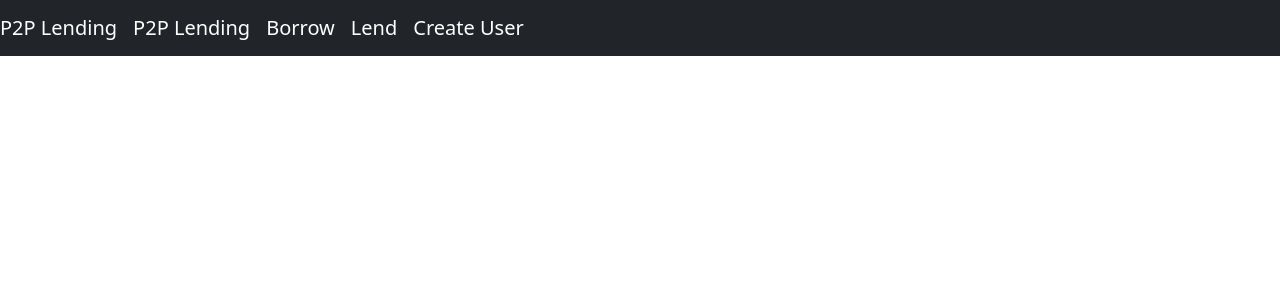
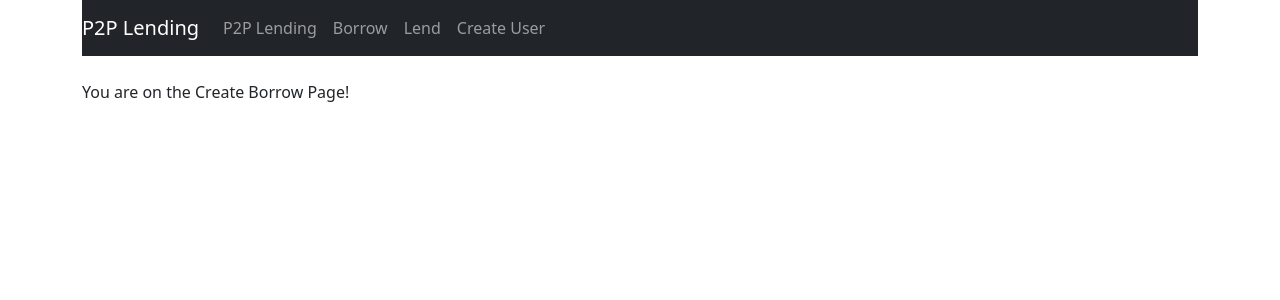
Before and after one commit to sirjkm/p2pLending, a React (Create React App) app: page /borrow in a window 1280 px wide. Shown: the top 300 px of the page. Built offline with nearby package versions, Linux system fonts and the light colour scheme.

Commit message:
created borrow component

```diff
--- a/package.json
+++ b/package.json
@@ -8,6 +8,7 @@
     "@testing-library/user-event": "^13.5.0",
     "bootstrap": "^5.1.3",
     "react": "^17.0.2",
+    "react-bootstrap": "^2.1.2",
     "react-dom": "^17.0.2",
     "react-router-dom": "^5.3.0",
     "react-scripts": "5.0.0",
--- a/src/App.js
+++ b/src/App.js
@@ -1,23 +1,24 @@
 import React from 'react';
-import { BrowserRouter as Router, Route } from "react-router-dom";
-import "bootstrap/dist/css/bootstrap.min.css";
+import { BrowserRouter as Router, Route } from 'react-router-dom';
+import 'bootstrap/dist/css/bootstrap.min.css';
 
-import Navbar from "./components/navbar.component";
-import BorrowLendList from "./components/borrow-lend-list.component";
-import CreateBorrow from "./components/create-borrow.component";
-import CreateLend from "./components/create-lend.component";
-import CreateUser from "./components/create-user.component";
+import Navbar from './components/navbar.component';
+import BorrowLendList from './components/borrow-lend-list.component';
+import CreateBorrow from './components/create-borrow.component';
+import CreateLend from './components/create-lend.component';
+import CreateUser from './components/create-user.component';
 
 function App() {
   return (
     <Router>
-      <Navbar>
-        <br />
-          <Route path='/' exact component={BorrowLendList} />
-          <Route path='/borrow' exact component={CreateBorrow} />
-          <Route path='/lend' exact component={CreateLend} />
+      <div className="container">
+        <Navbar />
+          <br />
+            <Route path='/' exact component={BorrowLendList} />
+            <Route path='/borrow' exact component={CreateBorrow} />
+            <Route path='/lend' exact component={CreateLend} />
           <Route path='/user' exact component={CreateUser} />
-      </Navbar>
+      </div>
     </Router>
   );
 }
--- a/src/components/borrow-lend-list.component.js
+++ b/src/components/borrow-lend-list.component.js
@@ -1,6 +1,6 @@
-import React, { Component } from 'react';
+import React from 'react';
 
-export default class BorrowLendList extends Component {
+export default class BorrowLendList extends React.Component {
     render() {
         return (
             <div>
--- a/src/components/create-borrow.component.js
+++ b/src/components/create-borrow.component.js
@@ -1,6 +1,70 @@
-import React, { Component } from 'react';
+import React from 'react';
 
-export default class CreateBorrow extends Component {
+export default class CreateBorrow extends React.Component {
+    constructor(props) {
+        super(props);
+
+        this.onChangeUsername = this.onChangeUsername.bind(this);
+        this.onChangeAmount = this.onChangeAmount.bind(this);
+        this.onChangeDuration = this.onChangeDuration.bind(this);
+        this.onChangeDate = this.onChangeDate.bind(this);
+        this.onSubmit = this.onSubmit.bind(this);
+
+        this.state = {
+            username: '',
+            amount: 0,
+            duration: 0,
+            date: new Date(),
+            users: []
+        }
+    }
+
+    componentDidMount() {
+        this.setState({
+            users: [''],
+            username: 'test user'
+        })
+    }
+
+    onChangeUsername(e) {
+        this.setState({
+            username: e.target.value
+        });
+    }
+
+    onChangeAmount(e) {
+        this.setState({
+            amount: e.target.value
+        });
+    }
+
+    onChangeDuration(e) {
+        this.setState({
+            duration: e.target.value
+        });
+    }
+
+    onChangeDate(date) {
+        this.setState({
+            date: date
+        });
+    }
+
+    onSubmit(e) {
+        e.preventDefault();
+
+        const borrow = {
+            username: this.state.username,
+            amount: this.state.amount,
+            duration: this.state.duration,
+            date: this.state.date
+        }
+
+        console.log(borrow);
+
+        window.location = '/';
+    }
+
     render() {
         return (
             <div>
--- a/src/components/create-lend.component.js
+++ b/src/components/create-lend.component.js
@@ -1,6 +1,6 @@
-import React, { Component } from 'react';
+import React from 'react';
 
-export default class CreateLend extends Component {
+export default class CreateLend extends React.Component {
     render() {
         return (
             <div>
--- a/src/components/create-user.component.js
+++ b/src/components/create-user.component.js
@@ -1,6 +1,6 @@
-import React, { Component } from 'react';
+import React from 'react';
 
-export default class CreateUser extends Component {
+export default class CreateUser extends React.Component {
     render() {
         return (
             <div>
--- a/src/components/navbar.component.js
+++ b/src/components/navbar.component.js
@@ -1,7 +1,7 @@
-import React, { Component } from 'react';
-import { Link } from "react-router-dom";
+import React from 'react';
+import { Link } from 'react-router-dom';
 
-export default class Navbar extends Component {
+export default class Navbar extends React.Component {
     render() {
         return (
             <nav className="navbar navbar-dark bg-dark navbar-expand-lg">
@@ -9,16 +9,16 @@ export default class Navbar extends Component {
                 <div className="collapse navbar-collapse">
                     <ul className="navbar-nav mr-auto">
                         <li className="navbar-item">
-                            <Link to="/" className="navbar-brand">P2P Lending</Link>
+                            <Link to="/" className="nav-link">P2P Lending</Link>
                         </li>
                         <li className="navbar-item">
-                            <Link to="/CreateBorrow" className="navbar-brand">Borrow</Link>
+                            <Link to="/borrow" className="nav-link">Borrow</Link>
                         </li>
                         <li className="navbar-item">
-                            <Link to="/CreateLend" className="navbar-brand">Lend</Link>
+                            <Link to="/lend" className="nav-link">Lend</Link>
                         </li>
                         <li className="navbar-item">
-                            <Link to="/CreateUser" className="navbar-brand">Create User</Link>
+                            <Link to="/user" className="nav-link">Create User</Link>
                         </li>
                     </ul>
                 </div>
```
Also changed, not shown: 1 other file (tests, documents, lock files or other folders).
